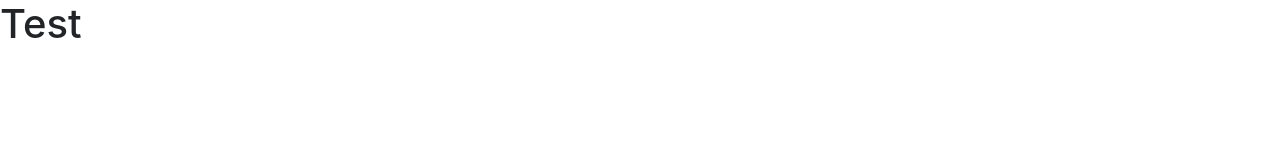
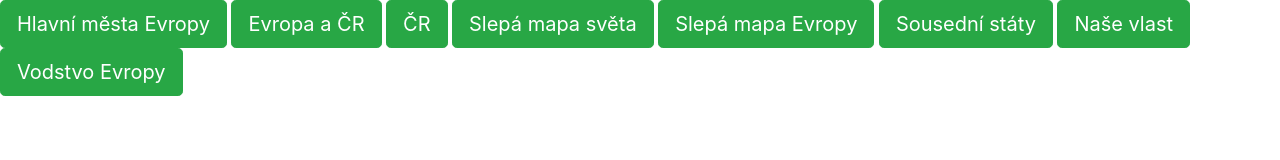
Before and after one commit to phpdvlpmt/sch, a website: page dist/index.html in a window 1280 px wide. Drawn offline with nearby package versions, Linux system fonts and the light colour scheme.

Commit message:
add content

```diff
--- a/dist/index.html
+++ b/dist/index.html
@@ -19,7 +19,60 @@
     <title>Hello, world!</title>
   </head>
   <body>
-    <h1>Test</h1>
+    <a
+      href="http://www.testpark.cz/testy/zemepis/hlavni-mesta-evropy-628"
+      target="_blank"
+      class="btn btn-lg btn-success"
+      >Hlavní města Evropy</a
+    >
+    <a
+      href="http://www.testpark.cz/testy/zemepis/evropa-a-cr-1124"
+      target="_blank"
+      class="btn btn-lg btn-success"
+      >Evropa a ČR</a
+    >
+    <a
+      href="http://www.testpark.cz/testy/zemepis/ceska-republika-634"
+      target="_blank"
+      class="btn btn-lg btn-success"
+    >
+      ČR</a
+    >
+    <a
+      href="http://www.brumlik.estranky.cz/file/497/slepamapaevropy.htm"
+      target="_blank"
+      class="btn btn-lg btn-success"
+    >
+      Slepá mapa světa</a
+    >
+    <a
+      href="http://www.brumlik.estranky.cz/file/913/slepamapaevropyy.htm"
+      target="_blank"
+      class="btn btn-lg btn-success"
+    >
+      Slepá mapa Evropy</a
+    >
+    <a
+      href="http://www.brumlik.estranky.cz/file/495/sousednistatycr.htm"
+      target="_blank"
+      class="btn btn-lg btn-success"
+    >
+      Sousední státy</a
+    >
+    <a
+      href="http://www.brumlik.estranky.cz/file/271/nasevlast.htm"
+      target="_blank"
+      class="btn btn-lg btn-success"
+    >
+      Naše vlast</a
+    >
+    <a
+      href="http://www.brumlik.estranky.cz/file/933/vodstvoevropy.htm"
+      target="_blank"
+      class="btn btn-lg btn-success"
+    >
+      Vodstvo Evropy</a
+    >
 
     <!-- Optional JavaScript -->
     <!-- jQuery first, then Popper.js, then Bootstrap JS -->
```
